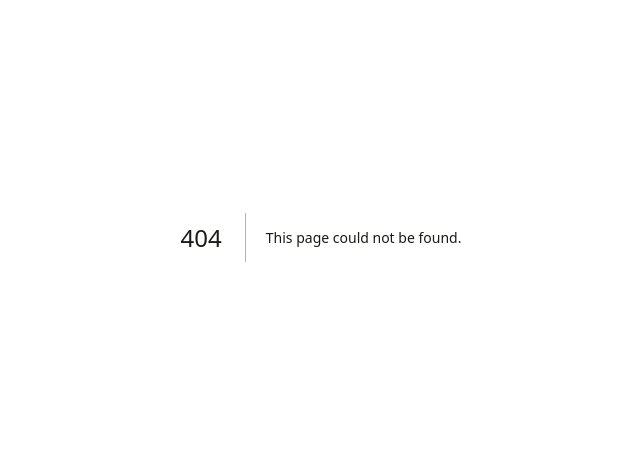
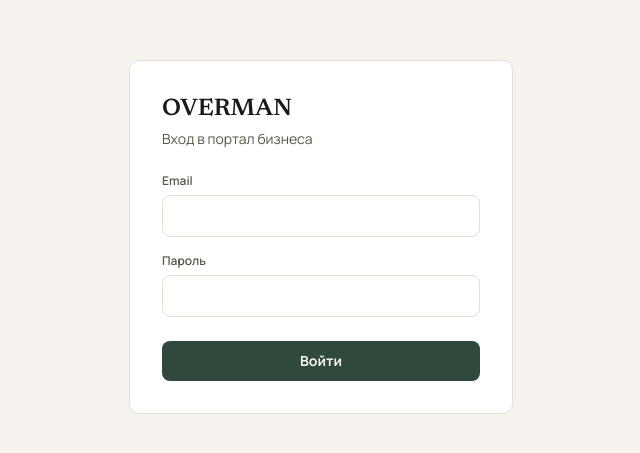
Before and after one commit to overmanaktau/OVERMAN-, a Next.js app: page /login in a window 1280 px wide. Before the commit this address had no page. Shown: the part 163-616 px from the top of the page, without its empty margins (319-959 px from the left). Built offline with nearby package versions, Linux system fonts and the light colour scheme; no server answers.

Commit message:
Create page.tsx

```diff
--- /dev/null
+++ b/app/login/page.tsx
@@ -0,0 +1,74 @@
+"use client";
+
+import { useState } from "react";
+import { useRouter } from "next/navigation";
+import { supabase } from "@/lib/supabaseClient";
+
+export default function LoginPage() {
+  const router = useRouter();
+  const [email, setEmail] = useState("");
+  const [password, setPassword] = useState("");
+  const [error, setError] = useState<string | null>(null);
+  const [loading, setLoading] = useState(false);
+
+  async function handleSubmit(e: React.FormEvent) {
+    e.preventDefault();
+    setLoading(true);
+    setError(null);
+    const { error } = await supabase.auth.signInWithPassword({ email, password });
+    setLoading(false);
+    if (error) {
+      setError("Неверный email или пароль.");
+      return;
+    }
+    router.push("/marketing/statistics");
+  }
+
+  return (
+    <div className="min-h-screen flex items-center justify-center bg-paper">
+      <form
+        onSubmit={handleSubmit}
+        className="bg-white border border-border rounded-card p-8 w-full max-w-sm flex flex-col gap-4"
+      >
+        <div className="flex flex-col gap-1 mb-2">
+          <div className="font-serif text-2xl font-semibold">OVERMAN</div>
+          <div className="text-sm text-muted">Вход в портал бизнеса</div>
+        </div>
+        <div className="flex flex-col gap-1.5">
+          <label className="text-xs font-semibold text-muted" htmlFor="email">
+            Email
+          </label>
+          <input
+            id="email"
+            type="email"
+            required
+            value={email}
+            onChange={(e) => setEmail(e.target.value)}
+            className="border border-border rounded-lg px-3 py-2.5 text-sm focus:outline-none focus:border-accent"
+          />
+        </div>
+        <div className="flex flex-col gap-1.5">
+          <label className="text-xs font-semibold text-muted" htmlFor="password">
+            Пароль
+          </label>
+          <input
+            id="password"
+            type="password"
+            required
+            value={password}
+            onChange={(e) => setPassword(e.target.value)}
+            className="border border-border rounded-lg px-3 py-2.5 text-sm focus:outline-none focus:border-accent"
+          />
+        </div>
+        {error && <div className="text-sm text-[#A34B36]">{error}</div>}
+        <button
+          type="submit"
+          disabled={loading}
+          className="bg-accent text-paper font-bold rounded-lg py-2.5 text-sm mt-2 disabled:opacity-60"
+        >
+          {loading ? "Входим…" : "Войти"}
+        </button>
+      </form>
+    </div>
+  );
+}
```
